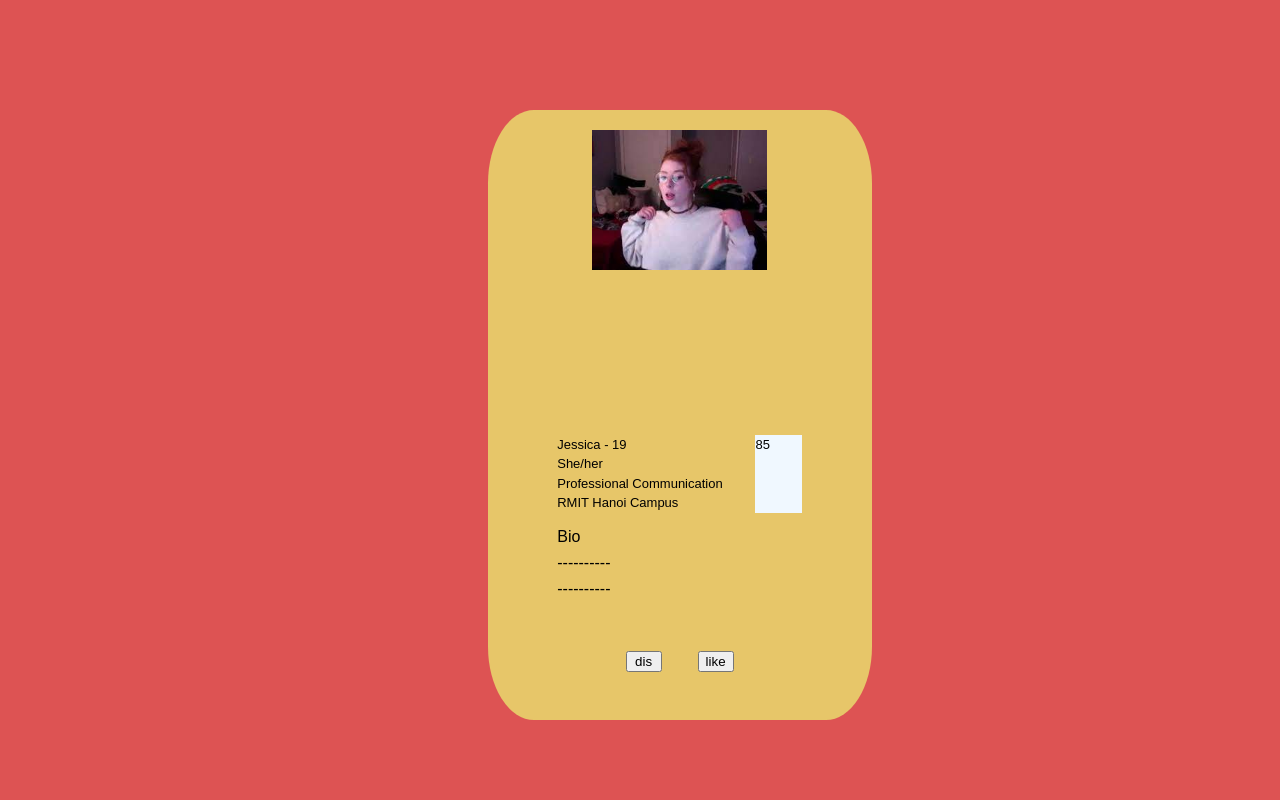
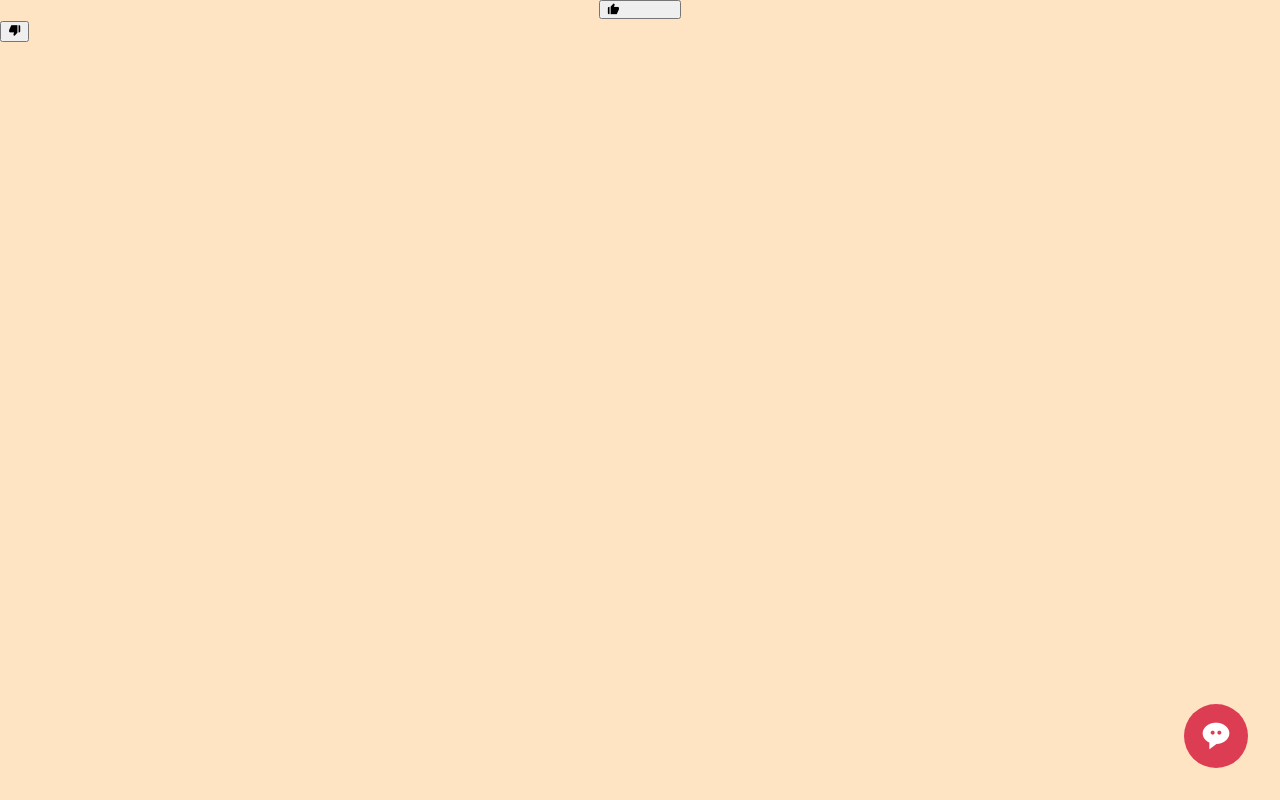
Before and after one commit to tungxk/BEAT-prototype, a plain HTML site: page index.html in a window 1280 px wide. Drawn offline with nearby package versions, Linux system fonts and the light colour scheme; files that its build step writes are made by us from their sources.

Commit message:
Update index.html

```diff
--- a/index.html
+++ b/index.html
@@ -8,44 +8,56 @@
         <link href='https://unpkg.com/boxicons@2.1.1/css/boxicons.min.css' rel='stylesheet'>
           <link rel="stylesheet" href="chatbox/chatbox.css">
       </head>
-      <body style="background-color: #DD5353;">
+      <body>
+        <header id="showcase">
+          <button class="like_button" type="button"><i class='bx bxs-like'></i></button>
+          <button class="dislike_button" type="button"><i class='bx bxs-dislike'></i></button>
 
-          <div class="main_content">
-            <div class="top_part">
-              <div></div>
-              <div class="pic_block">
-                <div></div>
-                <img class="pic_profile" src="a_girl_pic.jpg">
-                <div></div>
+        </header>
+
+        <div class="chatbox-wrapper">
+          <div class="chatbox-toggle">
+            <i class='bx bxs-message-rounded-dots'></i>
+          </div>
+          <div class="chatbox-message-wrapper">
+            <div class="chatbox-message-header">
+              <div class="chatbox-message-profile">
+                <img src="a_girl_pic.jpg" alt="" class="chatbox-message-image">
+                <div>
+                  <h4 class="chatbox-message-name">Jessica</h4>
+                  <p class="chatbox-message-status">Matched 3 hours ago</p>
+                </div>
               </div>
-              <div></div>
-            </div>
-            <div class="mid_part">
-              <div>
-                <div>Jessica - 19</div>
-                <div> She/her</div>
-                <div> Professional Communication</div>
-                <div> RMIT Hanoi Campus</div>
-              </div>
-              <div class="matching_point">
-                85
+              <div class="chatbox-message-dropdown">
+                <i class='bx bx-dots-vertical-rounded chatbox-message-dropdown-toggle'></i>
+
+                <ul class="chatbox-message-dropdown-menu">
+                  <li>
+                    <a href="#">Profile</a>
+                  </li>
+                  <li>
+                    <a href="#">Report</a>
+                  </li>
+                              <li>
+                    <a href="#">Block</a>
+                  </li>
+                </ul>
               </div>
             </div>
-            <div class="bot_part">
-                <div>Bio</div>
-                <div>----------</div>
-                <div>----------</div>
+            <div class="chatbox-message-content">
+              <h4 class="chatbox-message-no-message">Gonna wait till she texts first?</h4>
             </div>
-            <div class="like_button">
-              <div></div>
-              <button>dis</button>
-              <div></div>
-              <button>like</button>
-              <div></div>
+            <div class="chatbox-message-bottom">
+              <form action="#" class="chatbox-message-form">
+                <textarea rows="1" placeholder="Type message..." class="chatbox-message-input"></textarea>
+                <button type="submit" class="chatbox-message-submit"><i class='bx bx-send' ></i></button>
+              </form>
             </div>
+          </div>
+        </div>
 
-          </div>
-
+        <script src="chatbox/chatbox.js"></script>
+        <script src="chatbox/chatbox_text_time.js"></script>
 
       </body>
 </html>
```
